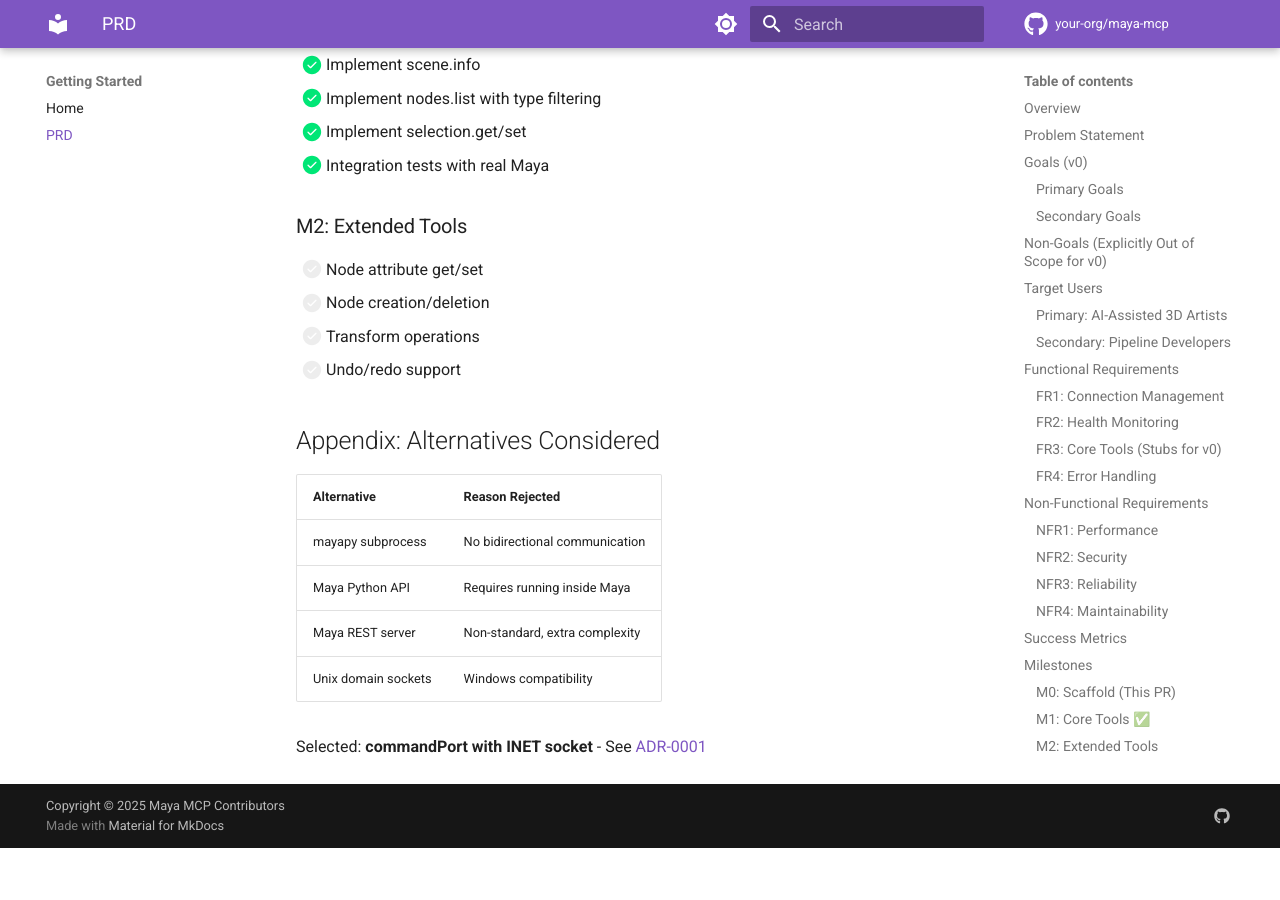
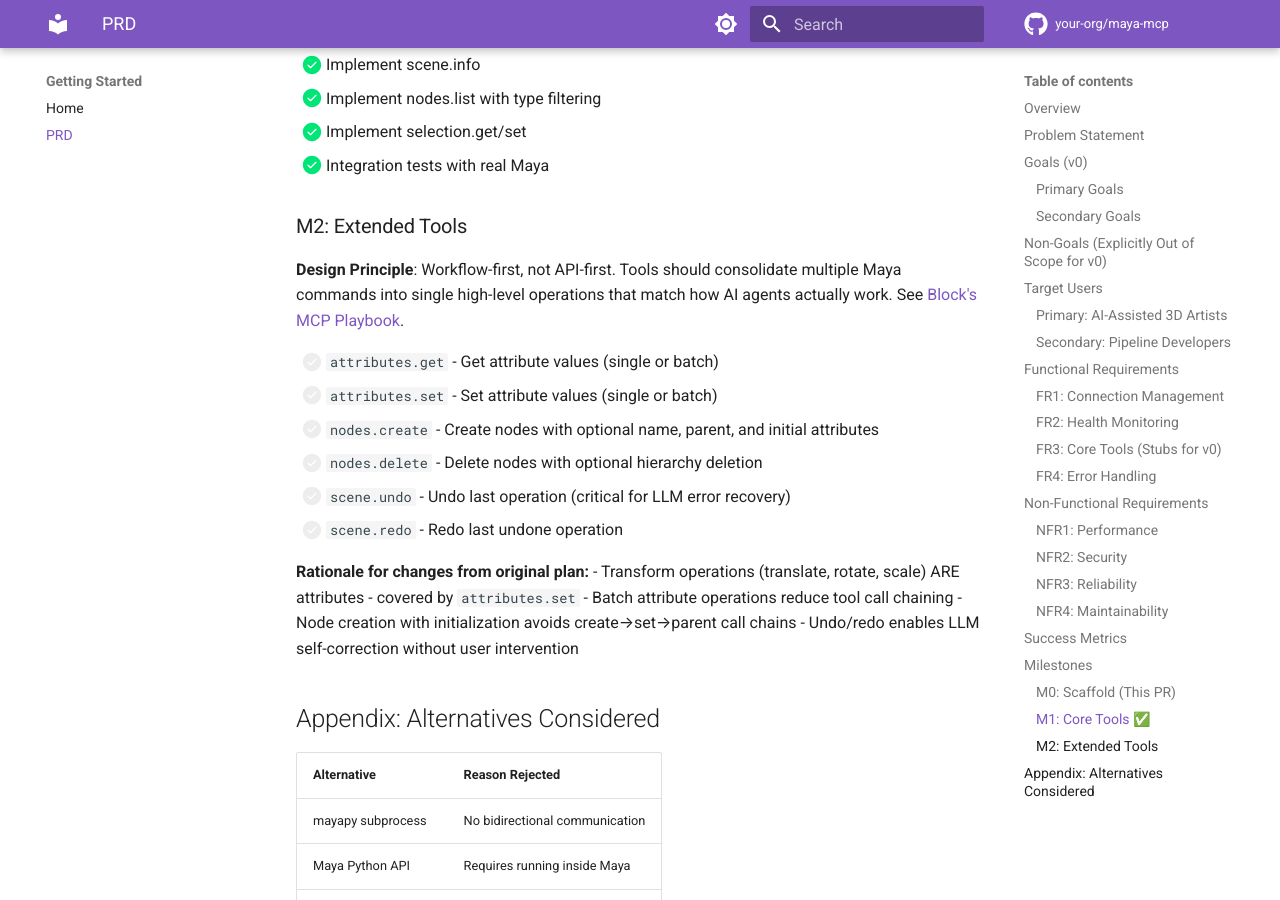
Before and after one commit to GimbalGoats/GG_MayaMCP, an MkDocs documentation site: the page built from docs/prd.md, in a window 1280 px wide and 900 px high, scrolled down 4922 px. Built offline with MkDocs 1.6.1 and Material for MkDocs 9.7.7, drawn with Linux system fonts in a browser that asks for light colours; comment, search, counter and statistics services are not loaded; before the commit the page ends 5770 px from its top, so only the background shows below that.

Commit message:
docs: revise M2 roadmap with workflow-first design principles
Based on Block's MCP Playbook and GitHub's remote MCP server guide:
- Replace granular API-first approach with workflow-first design
- Consolidate transform operations into attributes.set (transforms ARE attrs)
- Add batch attribute operations to reduce tool call chaining
- Add nodes.create with initialization to avoid create→set→parent chains
- Add scene.undo/redo for LLM error recovery
- Update tool naming convention in tools.md

```diff
--- a/docs/prd.md
+++ b/docs/prd.md
@@ -159,10 +159,22 @@
 
 ### M2: Extended Tools
 
-- [ ] Node attribute get/set
-- [ ] Node creation/deletion
-- [ ] Transform operations
-- [ ] Undo/redo support
+**Design Principle**: Workflow-first, not API-first. Tools should consolidate
+multiple Maya commands into single high-level operations that match how AI
+agents actually work. See [Block's MCP Playbook](https://engineering.block.xyz/blog/blocks-playbook-for-designing-mcp-servers).
+
+- [ ] `attributes.get` - Get attribute values (single or batch)
+- [ ] `attributes.set` - Set attribute values (single or batch)
+- [ ] `nodes.create` - Create nodes with optional name, parent, and initial attributes
+- [ ] `nodes.delete` - Delete nodes with optional hierarchy deletion
+- [ ] `scene.undo` - Undo last operation (critical for LLM error recovery)
+- [ ] `scene.redo` - Redo last undone operation
+
+**Rationale for changes from original plan:**
+- Transform operations (translate, rotate, scale) ARE attributes - covered by `attributes.set`
+- Batch attribute operations reduce tool call chaining
+- Node creation with initialization avoids create→set→parent call chains
+- Undo/redo enables LLM self-correction without user intervention
 
 ## Appendix: Alternatives Considered
 
```
Also changed, not shown: docs/spec/tools.md (+3 -2 lines).
